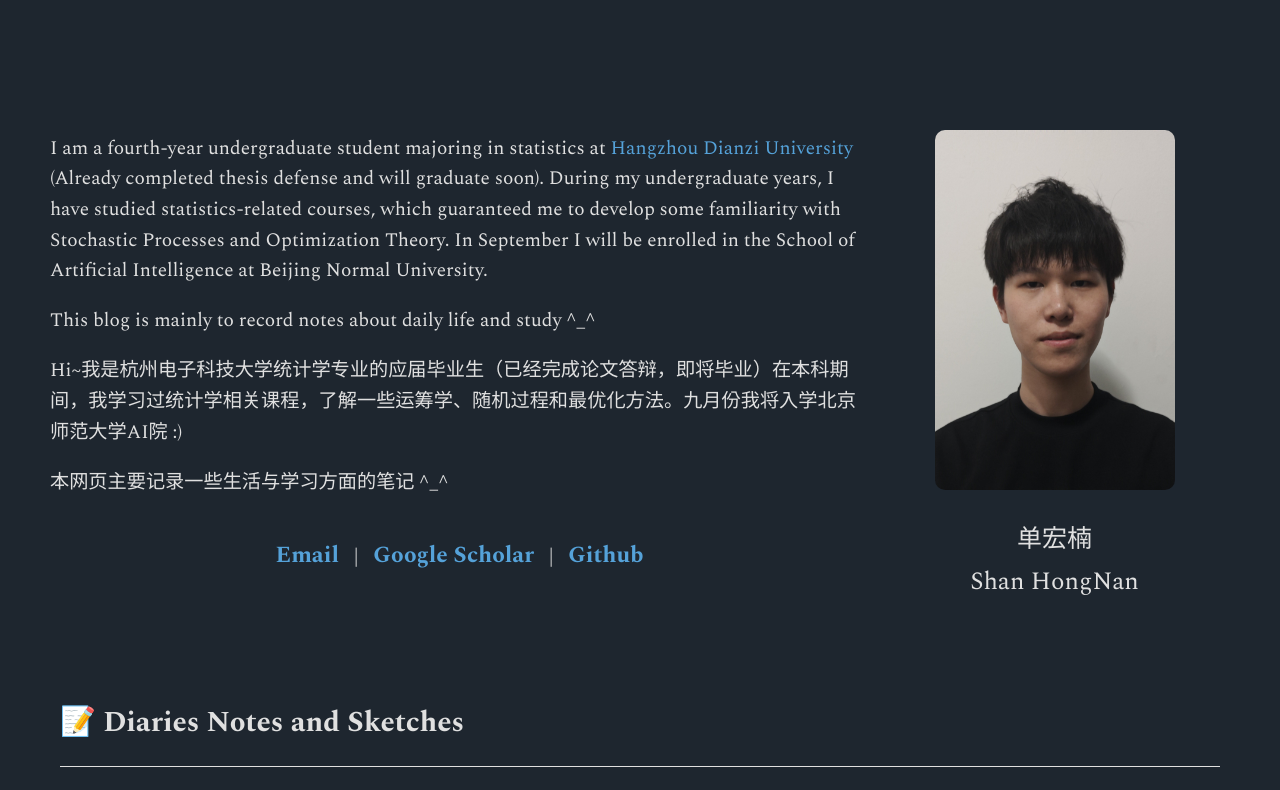
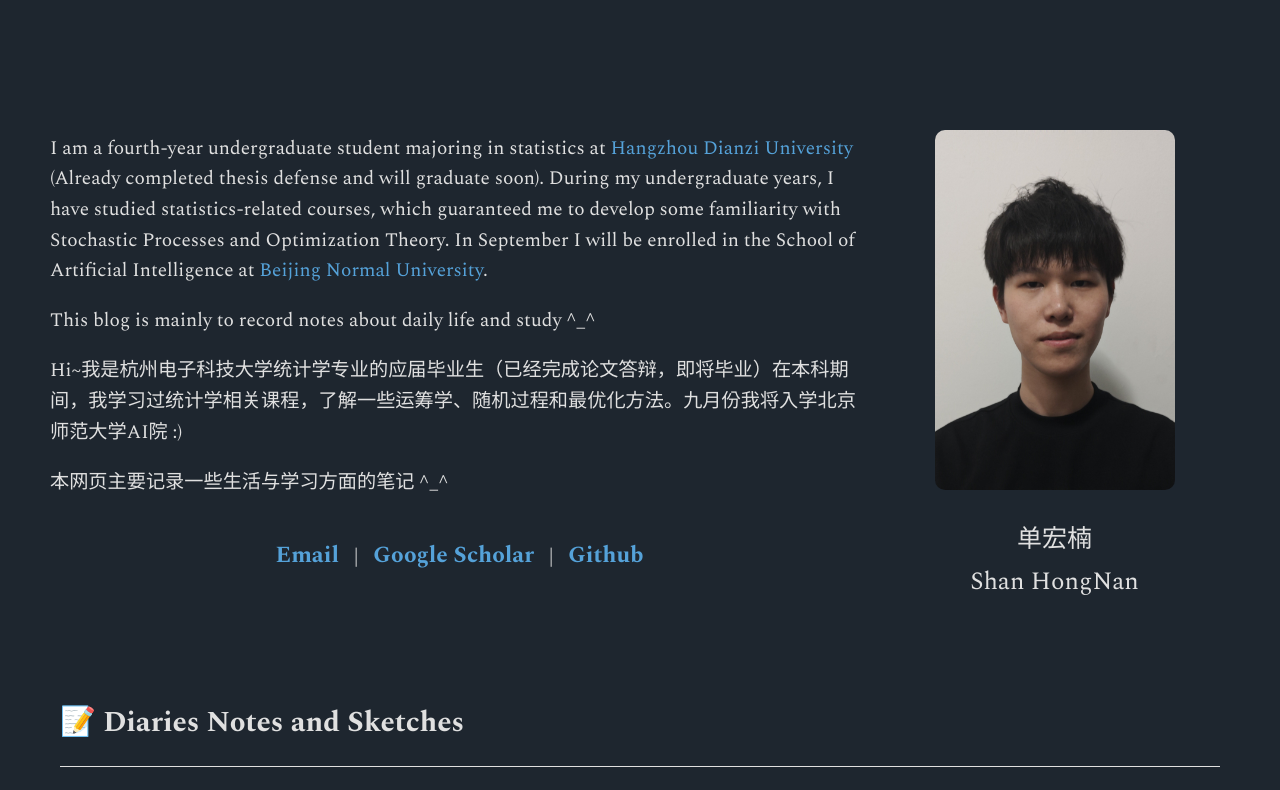
Before and after one commit to ShanHongNan/ShanHongNan.github.io, a plain HTML site: page index.html in a window 1280 px wide. Shown: the top 790 px of the page. Drawn offline with nearby package versions, Linux system fonts and the light colour scheme.

Commit message:
Update index.html

```diff
--- a/index.html
+++ b/index.html
@@ -139,7 +139,7 @@
             <tbody>
                 <tr>
                     <td class="left-column">
-                        <p>I am a fourth-year undergraduate student majoring in statistics at <a href="https://www.hdu.edu.cn/" target="_blank" class="custom-link">Hangzhou Dianzi University</a> (Already completed thesis defense and will graduate soon). During my undergraduate years, I have studied statistics-related courses, which guaranteed me to develop some familiarity with Stochastic Processes and Optimization Theory. In September I will be enrolled in the School of Artificial Intelligence at Beijing Normal University.</p>
+                        <p>I am a fourth-year undergraduate student majoring in statistics at <a href="https://en.hdu.edu.cn/" target="_blank" class="custom-link">Hangzhou Dianzi University</a> (Already completed thesis defense and will graduate soon). During my undergraduate years, I have studied statistics-related courses, which guaranteed me to develop some familiarity with Stochastic Processes and Optimization Theory. In September I will be enrolled in the School of Artificial Intelligence at <a href="https://english.bnu.edu.cn/" target="_blank" class="custom-link">Beijing Normal University</a>.</p>
                         <p>This blog is mainly to record notes about daily life and study ^_^</p>
                         <p>Hi~我是杭州电子科技大学统计学专业的应届毕业生（已经完成论文答辩，即将毕业）在本科期间，我学习过统计学相关课程，了解一些运筹学、随机过程和最优化方法。九月份我将入学北京师范大学AI院 :)</p>
                         <p>本网页主要记录一些生活与学习方面的笔记 ^_^</p>
```
